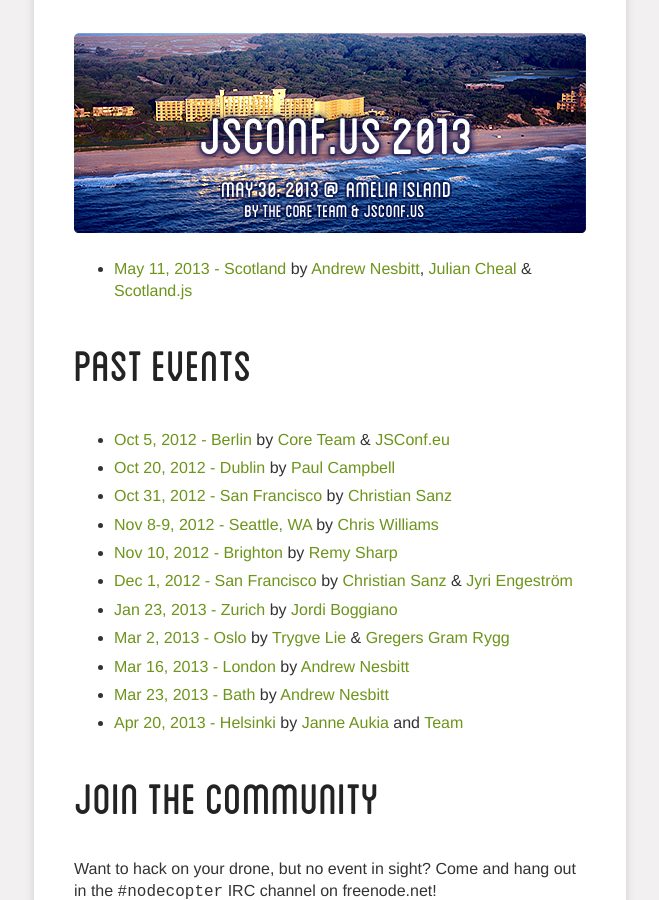
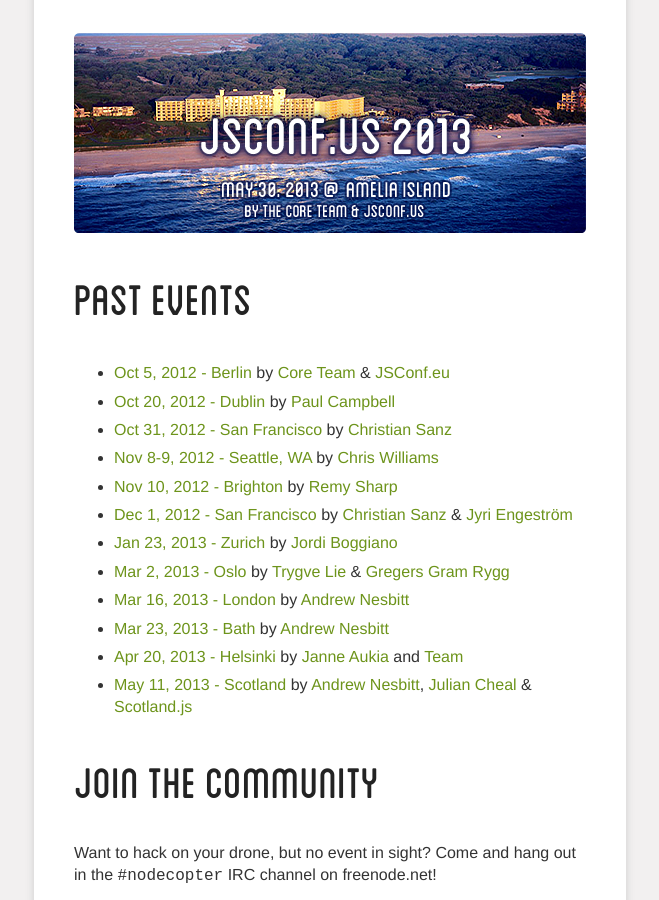
Before and after one commit to nodecopter/nodecopter.com, a Jekyll site: the page built from index.md, in a window 1280 px wide and 900 px high, scrolled down 434 px. Shown: the whole window, without its empty margins (310-969 px from the left). Built offline with Jekyll 4.4.1, drawn with Linux system fonts in a browser that asks for light colours; Markdown is read by kramdown in place of the engine named in the settings; part of the change alters nothing that is shown.

```diff
--- a/index.md
+++ b/index.md
@@ -10,8 +10,6 @@ introText: |
 <h2 id="upcoming-events"><a href="#upcoming-events">Upcoming Events</a></h2>
 
 <a href="/2013/amelia-island/may-30"><img src="img/jsconfus-location.png" /></a>
-
-* [May 11, 2013 - Scotland](/2013/scotland/may-11) by [Andrew Nesbitt](https://twitter.com/teabass), [Julian Cheal](https://twitter.com/juliancheal) & [Scotland.js](http://scotlandjs.com/)
 
 <h2 id="past-events"><a href="#past-events">Past Events</a></h2>
 
@@ -26,6 +24,7 @@ introText: |
 * [Mar 16, 2013 - London](/2013/london/mar-16) by [Andrew Nesbitt](https://twitter.com/teabass)
 * [Mar 23, 2013 - Bath](/2013/bath/mar-23) by [Andrew Nesbitt](https://twitter.com/teabass)
 * [Apr 20, 2013 - Helsinki](http://nodecopter.fi/) by [Janne Aukia](https://twitter.com/jaukia) and [Team](http://nodecopter.fi/)
+* [May 11, 2013 - Scotland](/2013/scotland/may-11) by [Andrew Nesbitt](https://twitter.com/teabass), [Julian Cheal](https://twitter.com/juliancheal) & [Scotland.js](http://scotlandjs.com/)
 
 <h2 id="join-the-community"><a href="#join-the-community">Join the Community</a></h2>
 
```
